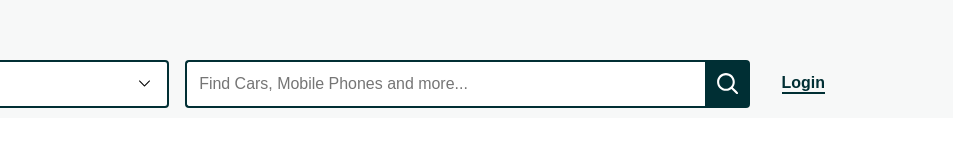
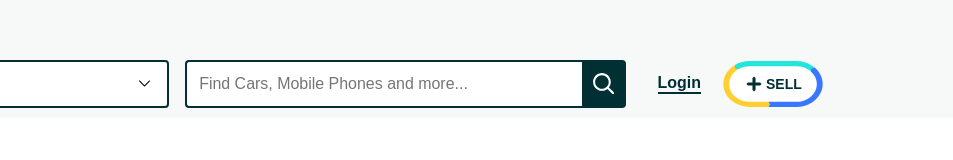
Before and after one commit to MSaqibNazir/olx, a plain HTML site: page index.html in a window 1280 px wide. Shown: the full height of the page, 327-1280 px from the left. Drawn offline with Linux system fonts and the light colour scheme.

Commit message:
Header Completed

```diff
--- a/index.html
+++ b/index.html
@@ -149,6 +149,21 @@
               <span class="login-btn-matter">Login</span>
             </button>
           </div>
+          <div class="sell">
+            <button title="Sell" class="sell-btn">
+              <img
+                src="asset/images/icons/iconSellBorder_noinline.svg"
+                alt="Icon for sell button Border"
+                class="sell-btn-icon" />
+              <div class="sell-btn-content">
+                <img
+                  src="asset/images/icons/iconPlusSell.svg"
+                  alt="plus icon for sell button"
+                  class="icon-plus" />
+                <span class="sell-btn-text">Sell</span>
+              </div>
+            </button>
+          </div>
         </div>
       </header>
     </div>
--- a/style.css
+++ b/style.css
@@ -235,3 +235,43 @@ a {
   font-weight: 700;
   font-size: 1.596rem;
 }
+
+.sell {
+  margin-left: 2rem;
+}
+.sell-btn {
+  background: none;
+  border: none;
+  appearance: none;
+  margin: 0;
+  padding: 0;
+  color: inherit;
+  display: flex;
+  pointer-events: auto;
+  position: relative;
+  cursor: pointer;
+}
+
+.sell-btn-icon {
+  height: 4.8rem;
+  width: 10.4rem;
+}
+
+.sell-btn-content {
+  display: flex;
+  position: absolute;
+  top: 1.6rem;
+  left: 2.5rem;
+  align-items: center;
+  justify-content: center;
+}
+
+.icon-plus {
+  margin-right: 0.4rem;
+}
+
+.sell-btn-text {
+  text-transform: uppercase;
+  font-weight: 700;
+  font-size: 1.4rem;
+}
```
Also changed, not shown: asset/images/icons/iconPlusSell.svg (added), asset/images/icons/iconSellBorder_noinline.svg (added).
